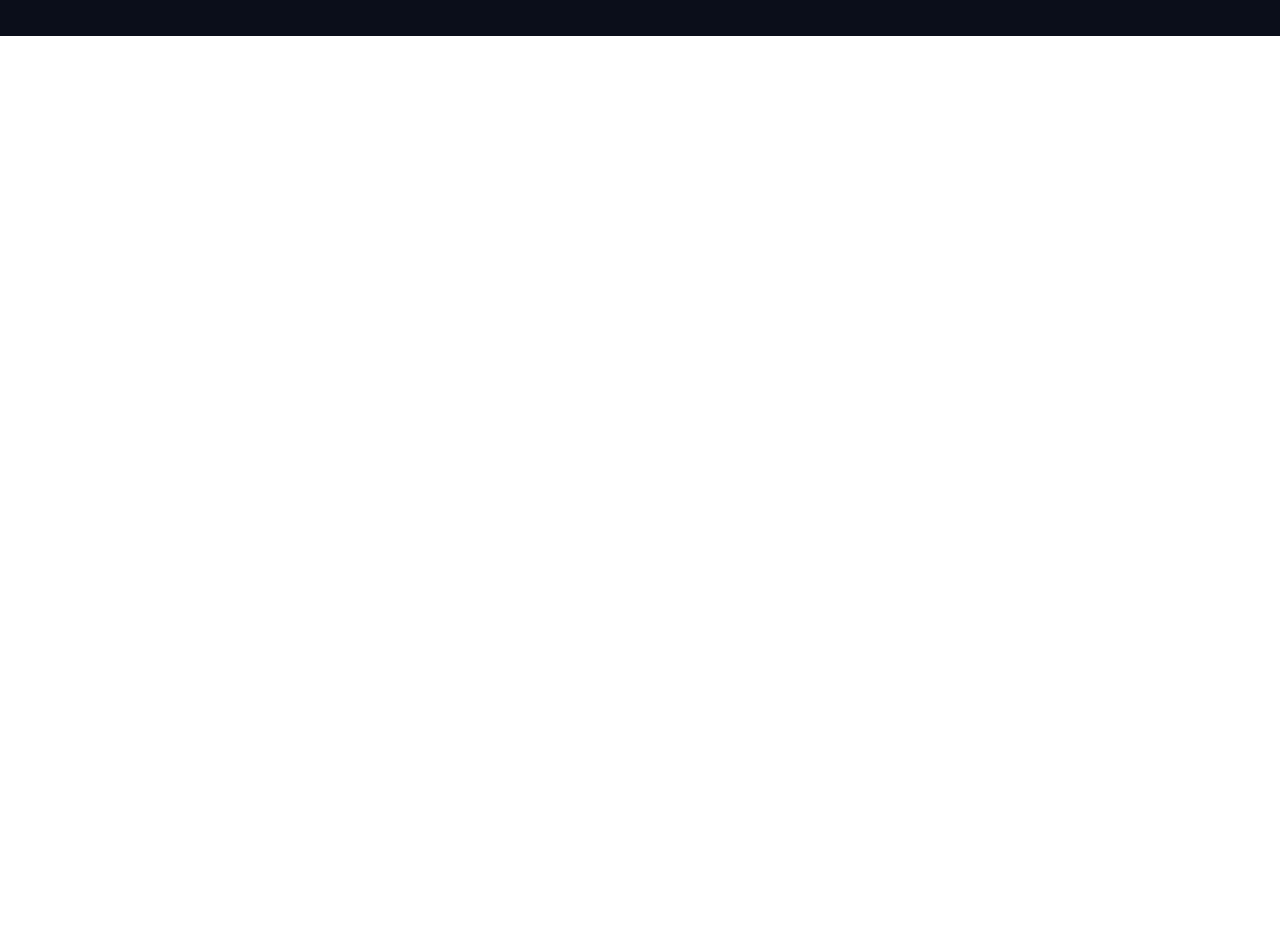
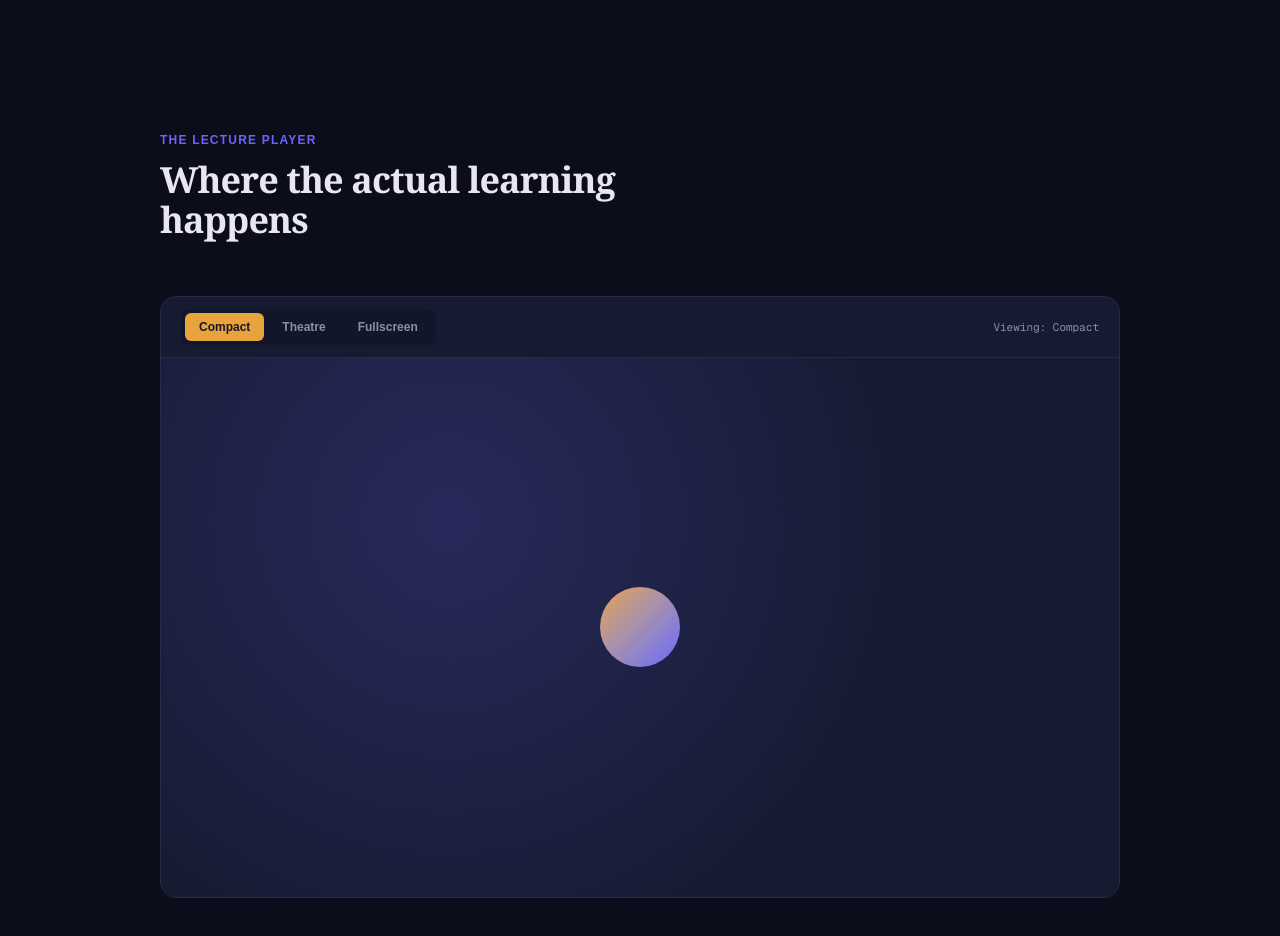
Before and after one commit to Somya0207/neuralearn, a Next.js app in the folder frontend/: page / in a window 1280 px wide. Shown: the part 1780-2716 px from the top of the page. Before the commit the page ends 1816 px from the top, so only its background shows below. Built offline with nearby package versions, Linux system fonts and the light colour scheme.

Commit message:
Add interactive PlayerPreview component with tab state

```diff
--- /dev/null
+++ b/frontend/app/components/PlayerPreview.tsx
@@ -0,0 +1,47 @@
+"use client";
+
+import { useState } from "react";
+
+const tabs = ["Compact", "Theatre", "Fullscreen"];
+
+export default function PlayerPreview() {
+  const [activeTab, setActiveTab] = useState("Compact");
+
+  return (
+    <section className="mx-auto max-w-5xl px-8 py-24">
+      <p className="mb-3 text-xs font-semibold uppercase tracking-widest text-[#6C63FF]">
+        The Lecture Player
+      </p>
+      <h2 className="mb-14 max-w-lg font-serif text-4xl font-semibold tracking-tight">
+        Where the actual learning happens
+      </h2>
+
+      <div className="overflow-hidden rounded-2xl border border-[#262B47] bg-[#161B32]">
+        <div className="flex items-center justify-between border-b border-[#262B47] px-5 py-3">
+          <div className="flex gap-1 rounded-lg bg-[#12162A] p-1">
+            {tabs.map((tab) => (
+              <button
+                key={tab}
+                onClick={() => setActiveTab(tab)}
+                className={`rounded-md px-3.5 py-1.5 text-xs font-semibold ${
+                  activeTab === tab
+                    ? "bg-[#E8A33D] text-[#14172B]"
+                    : "text-[#8B8FA8]"
+                }`}
+              >
+                {tab}
+              </button>
+            ))}
+          </div>
+          <span className="font-mono text-[11px] text-[#8B8FA8]">
+            Viewing: {activeTab}
+          </span>
+        </div>
+
+        <div className="flex aspect-video items-center justify-center bg-[radial-gradient(circle_at_30%_30%,#6C63FF33,#161B32_60%)]">
+          <div className="h-20 w-20 animate-pulse rounded-full bg-gradient-to-br from-[#E8A33D] to-[#6C63FF]" />
+        </div>
+      </div>
+    </section>
+  );
+}
--- a/frontend/app/page.tsx
+++ b/frontend/app/page.tsx
@@ -1,6 +1,7 @@
 import Navbar from "./components/Navbar";
 import HowItWorks from "./components/HowItWorks";
 import Features from "./components/Features";
+import PlayerPreview from "./components/PlayerPreview";
 
 export default function Home() {
   return (
@@ -21,6 +22,7 @@ export default function Home() {
       </section>
       <HowItWorks />
       <Features />
+      <PlayerPreview />
     </main>
   );
 }
```
